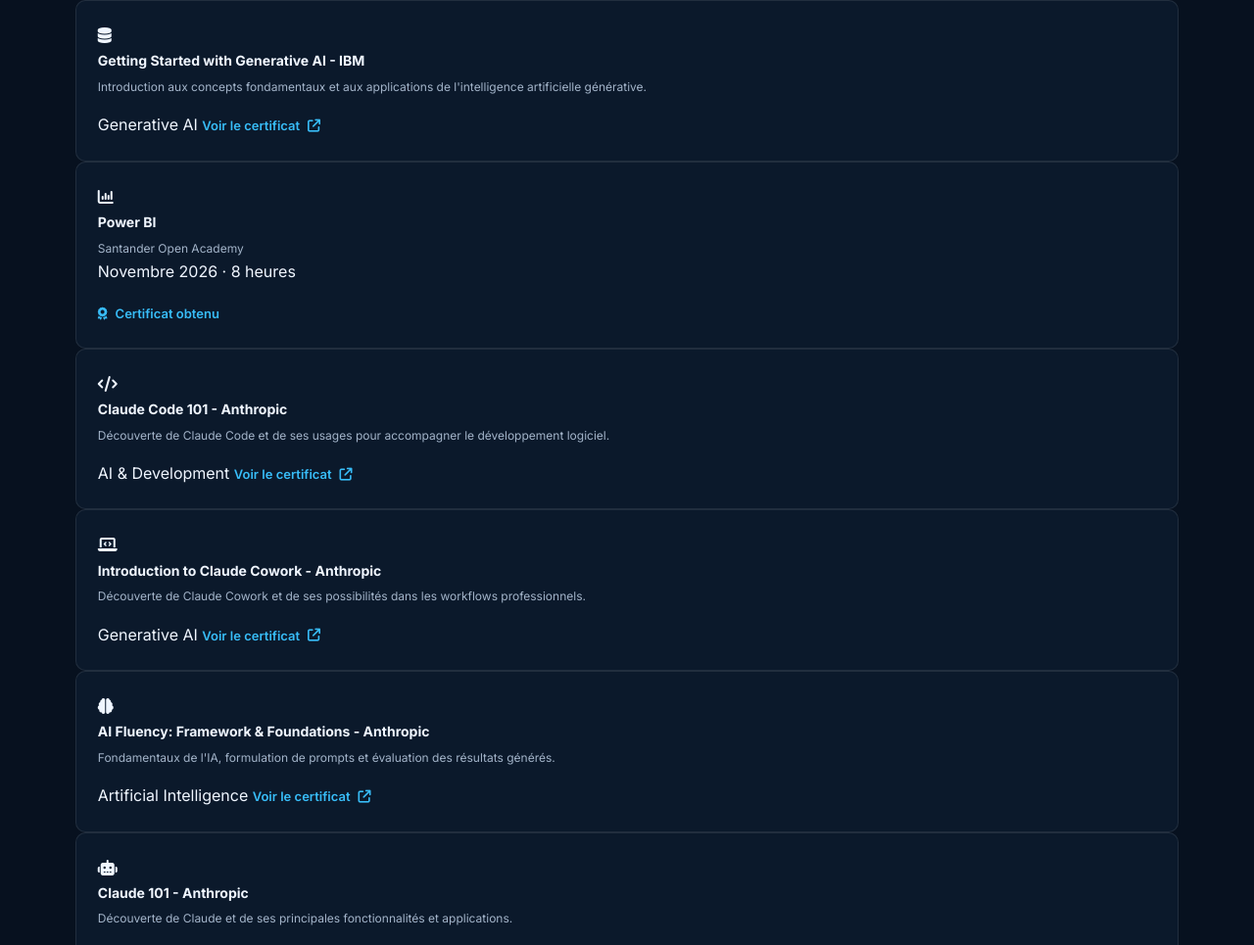
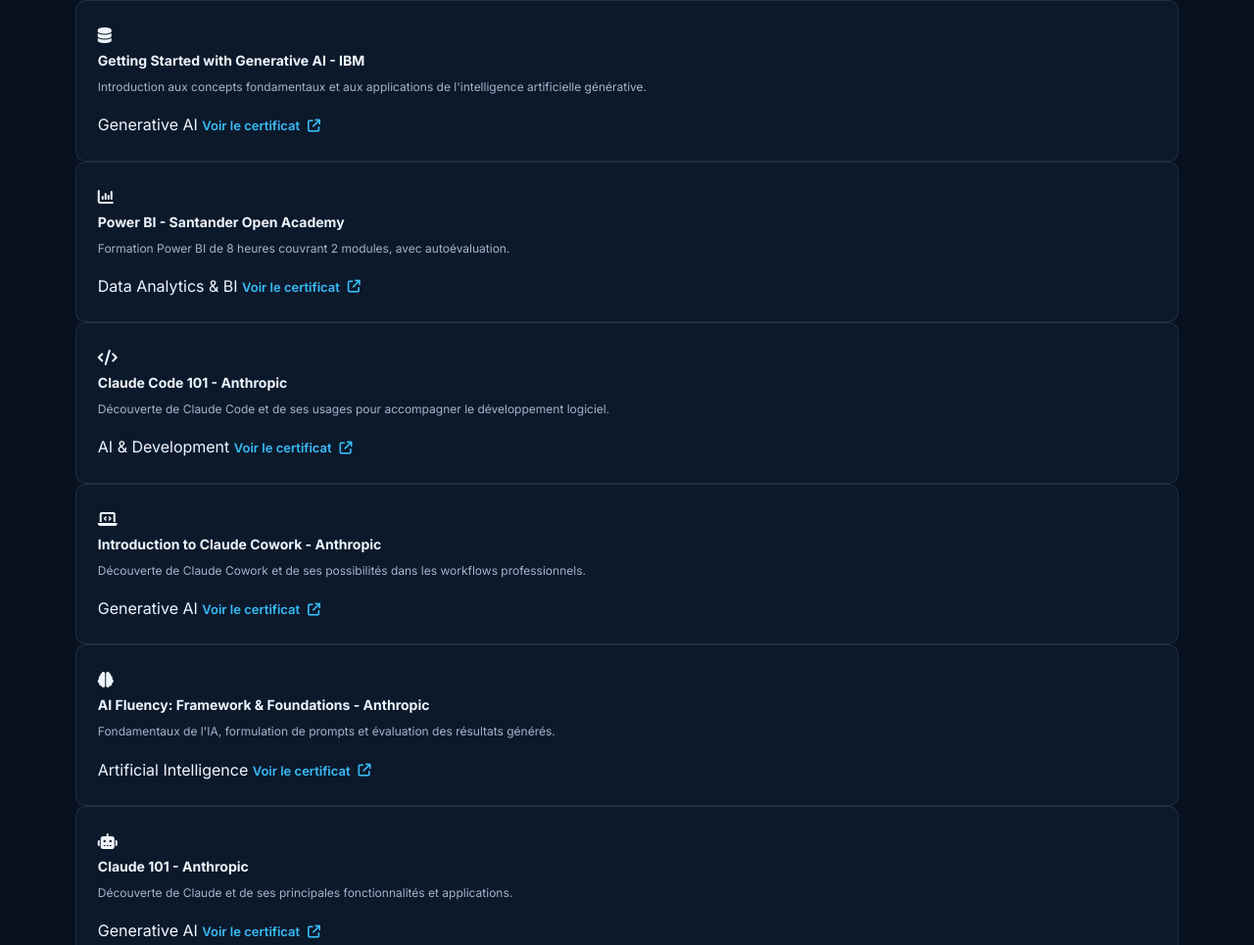
Before and after one commit to fgargabou/portfolio-fedi, a plain HTML site: page index.html in a window 1280 px wide. Shown: the part 4005-4970 px from the top of the page at 98% size. Drawn offline with Linux system fonts and the light colour scheme.

Commit message:
Update index.html

```diff
--- a/index.html
+++ b/index.html
@@ -507,24 +507,21 @@
       </a>
 
 
-<article class="certification-card">
-    <div class="certification-icon">
-        <i class="fa-solid fa-chart-column"></i>
-    </div>
 
-    <div class="certification-content">
-        <h3>Power BI</h3>
-        <p>Santander Open Academy</p>
-        <span class="certification-date">
-            Novembre 2026 · 8 heures
-        </span>
-    </div>
+<a class="certification-card"
+   href="assets/power-bi-santander.pdf"
+   target="_blank" rel="noopener noreferrer">
+  <div class="certification-icon">
+    <i class="fa-solid fa-chart-column"></i>
+  </div>
+  <h3>Power BI - Santander Open Academy</h3>
+  <p>Formation Power BI de 8 heures couvrant 2 modules, avec autoévaluation.</p>
+  <span class="certification-category">Data Analytics & BI</span>
+  <span class="certification-link">
+    Voir le certificat <i class="fa-solid fa-arrow-up-right-from-square"></i>
+  </span>
+</a>
 
-    <span class="certification-link">
-        <i class="fa-solid fa-award"></i>
-        Certificat obtenu
-    </span>
-</article>
 
       <a class="certification-card"
          href="https://verify.skilljar.com/c/vyx4fzhjvc72"
```
